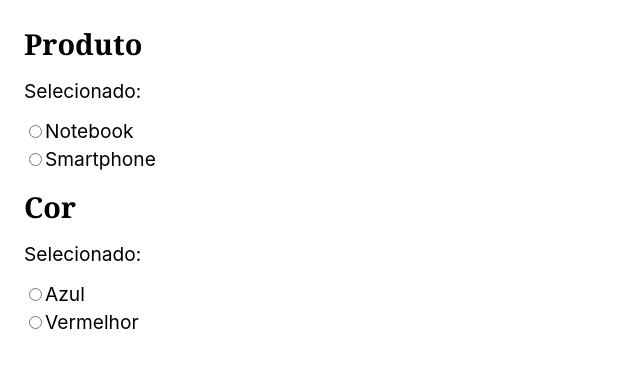
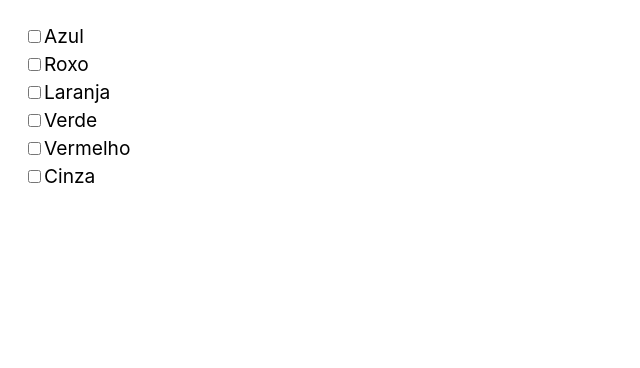
Before and after one commit to Henrique1204/React-Origamid, a React (Create React App) app in the folder appreact/: page / in a window 1280 px wide. Shown: the top 368 px of the page, without its empty margins (0-640 px from the left). Built offline with nearby package versions, Linux system fonts and the light colour scheme; the HTML template or start-up script is replaced by a standard one.

Commit message:
Adicionar exemplo de input checkbox

```diff
--- a/appreact/src/App.js
+++ b/appreact/src/App.js
@@ -1,38 +1,32 @@
 import React from 'react';
 
+const coresArray = ["azul", "roxo", "laranja", "verde", "vermelho", "cinza"];
+
 const App = () => {
-    const [produto, setProduto] = React.useState("");
-    const [cor, setCor] = React.useState("");
+    const [cores, setCores] = React.useState([]);
+
+    function handleChange({target}) {
+        if (target.checked) {
+            setCores([...cores, target.value]);
+        } else {
+            setCores(cores.filter((cor) => cor !== target.value));
+        }
+    }
+
+    function checkCor(cor) {
+        return cores.includes(cor);
+    }
 
     return (
         <form>
-            <div>
-                <h2>Produto</h2>
-                <p>Selecionado: {produto}</p>
-                <label>
-                    <input type="radio" name="produto" value="notebook" onChange={({target}) => {setProduto(target.value)}}/>
-                    Notebook
+            {
+                coresArray.map((c) => (
+                <label key={c} style={{textTransform: "capitalize"}}>
+                    <input type="checkbox" value={c} checked={checkCor(c)} onChange={handleChange}/>
+                    {c}
                 </label>
-
-                <label>
-                    <input type="radio" name="produto" value="smartphone" onChange={({target}) => {setProduto(target.value)}}/>
-                    Smartphone
-                </label>
-            </div>
-
-            <div>
-                <h2>Cor</h2>
-                <p>Selecionado: {cor}</p>
-                <label>
-                    <input type="radio" name="cor" value="azul" onChange={({target}) => {setCor(target.value)}}/>
-                    Azul
-                </label>
-
-                <label>
-                    <input type="radio" name="cor" value="vermelhor" onChange={({target}) => {setCor(target.value)}}/>
-                    Vermelhor
-                </label>
-            </div>
+                ))
+            }
         </form>
     );
 };
```
